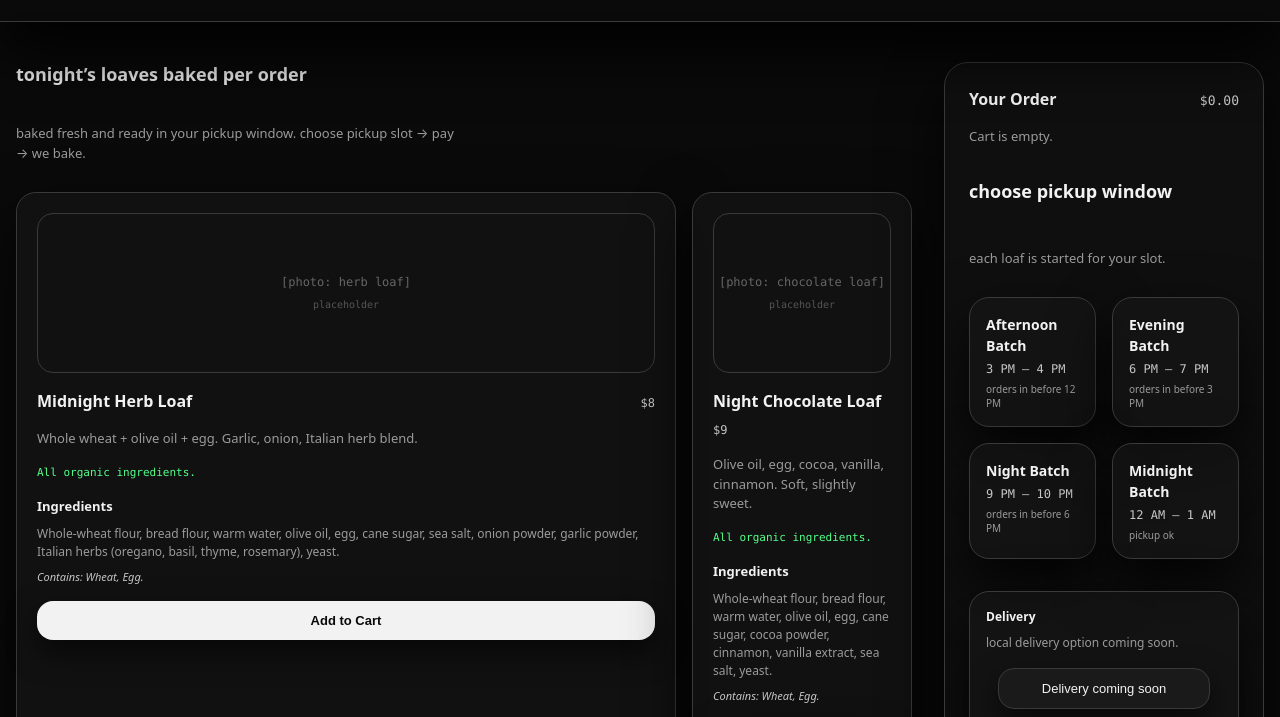
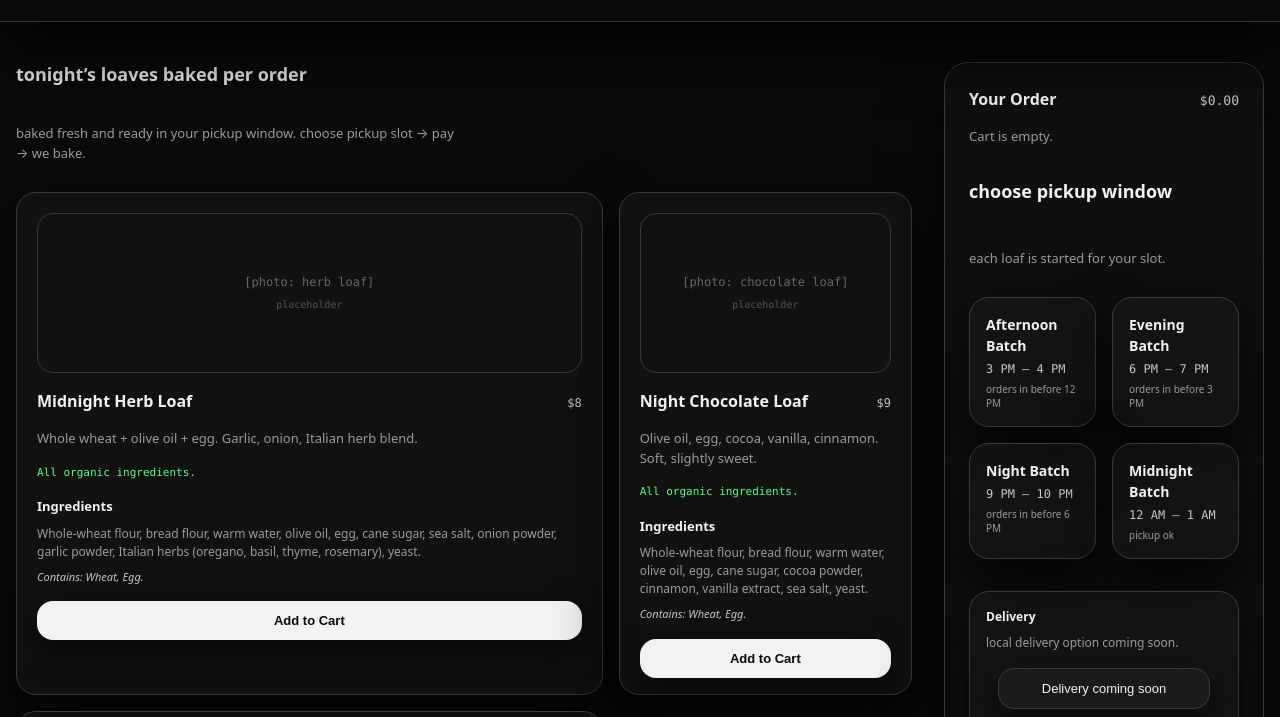
Before and after one commit to ft4qwft6t8-lang/bbl, a website: page index.html in a window 1280 px wide. Shown: the part 73-790 px from the top of the page. Drawn offline with Linux system fonts and the light colour scheme.

Commit message:
Update index.html

```diff
--- a/index.html
+++ b/index.html
@@ -10,7 +10,7 @@
   <style>
 .card-grid {
   display: grid;
-  grid-template-columns: 3fr 1fr; /* 75% left, 25% right */
+  grid-template-columns: 2fr 1fr;
   gap: 1rem; /* optional, for spacing between columns */
 }
 
```
